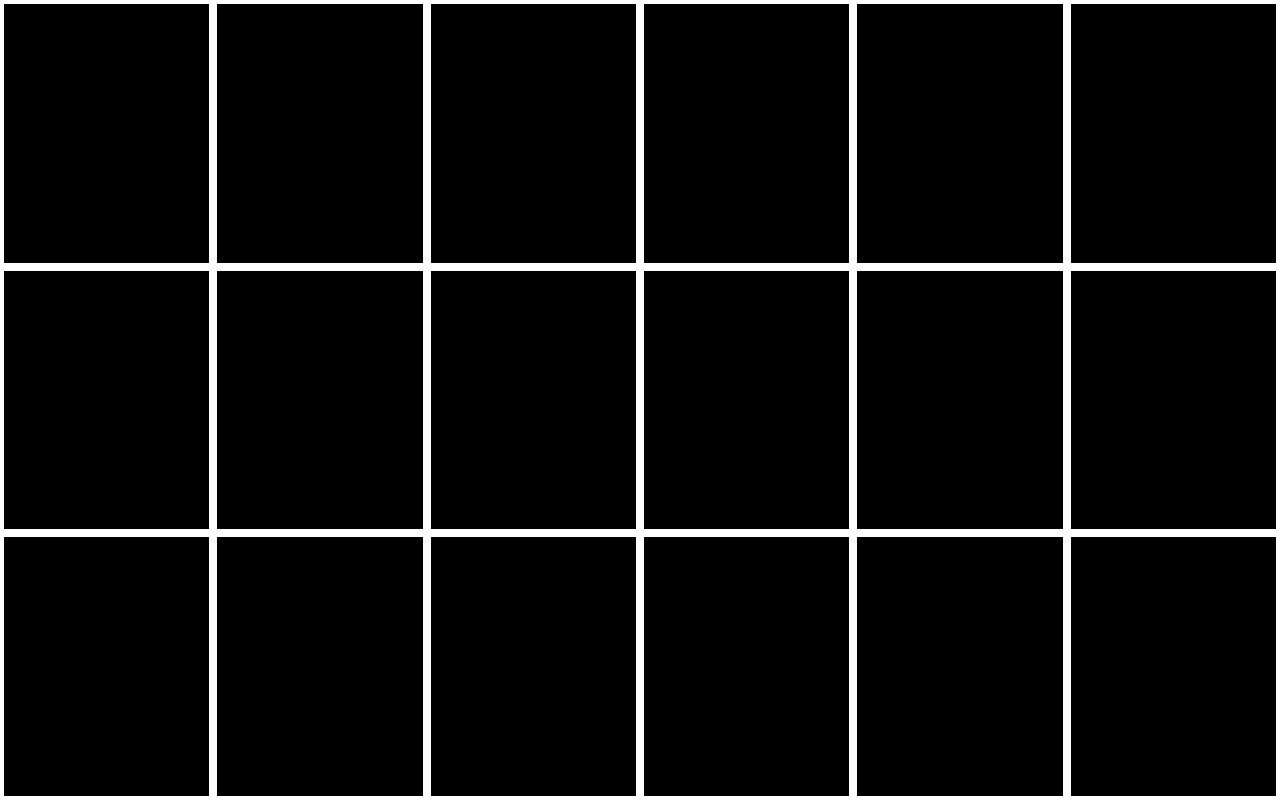
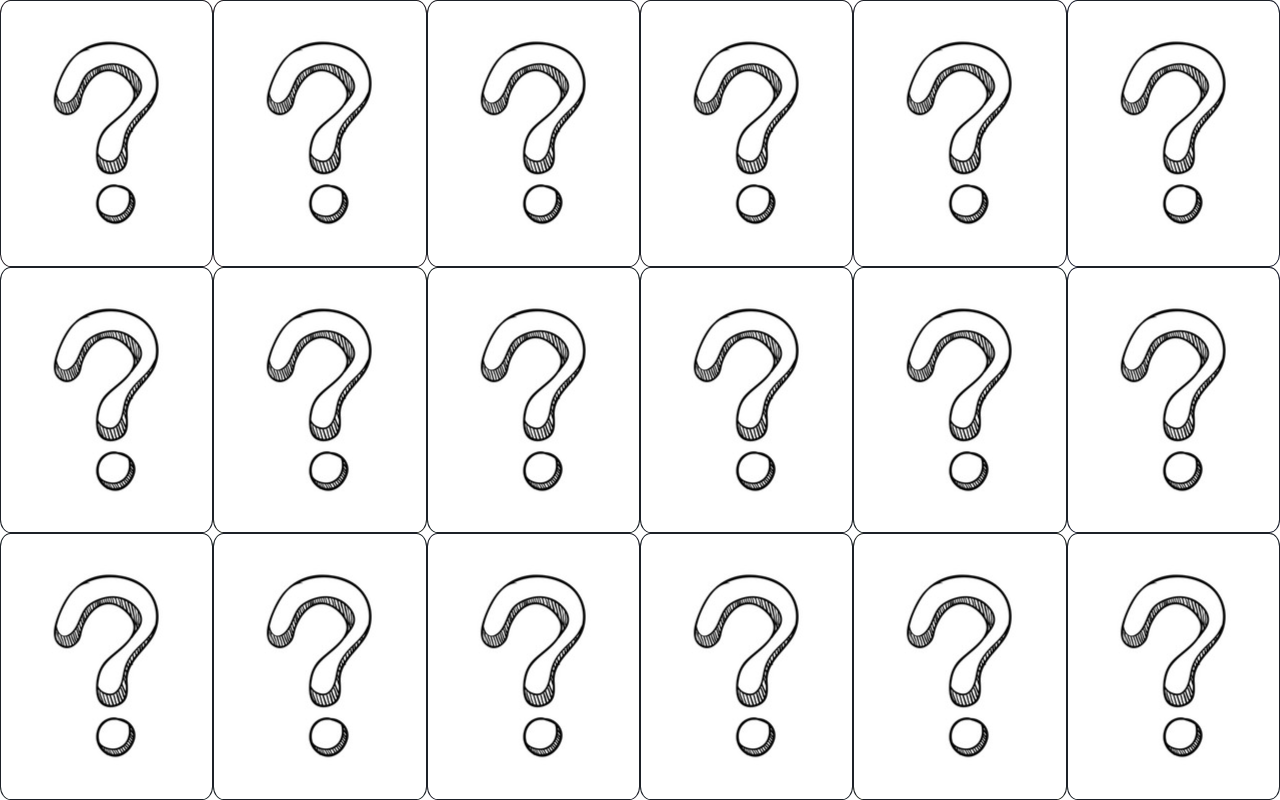
Before and after one commit to sandra-polujanska/MEMORY-game, a plain HTML site: page index.html in a window 1280 px wide. Drawn offline with Linux system fonts and the light colour scheme.

Commit message:
Changes in style.css

```diff
--- a/index.js
+++ b/index.js
@@ -2,7 +2,7 @@ const cardsColor = ["red", "red", "blue", "blue", "green", "green",
 "yellow", "yellow", "brown", "brown", "gray", "gray", "lightgreen", "lightgreen",
  "cadetblue", "cadetblue", "violet", "violet"];
 
- let cards = document.querySelectorAll("div");
+ let cards = document.getElementsByTagName("div");
  cards = [...cards];
 
 const startTime = new Date().getTime();
--- a/style.css
+++ b/style.css
@@ -14,6 +14,7 @@ div {
 	flex-grow: 1;
 	height: 33.33vh;
 	border: 4px solid white;
+	border-radius: 5%;
 }
 
 @media (orientation: portrait) {
@@ -64,5 +65,7 @@ div {
 }
 
 .hidden {
-	background-color: #000;
+	background-image: url('question-mark.jpg');
+	background-position: center;
+	border: 1px solid #1d2128;
 }
```
Also changed, not shown: index.html (+2 -0 lines), question-mark.jpg (added).
